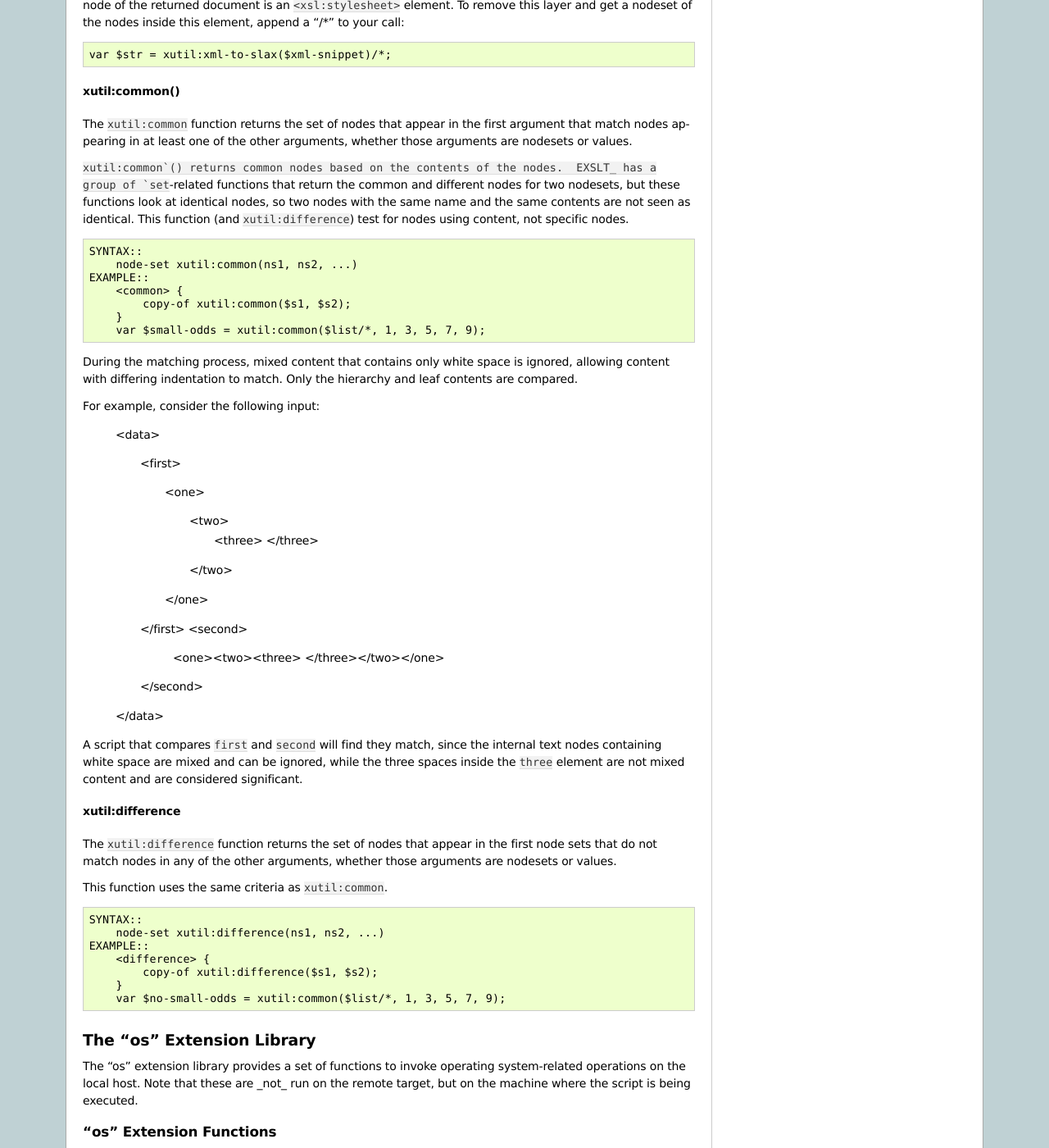
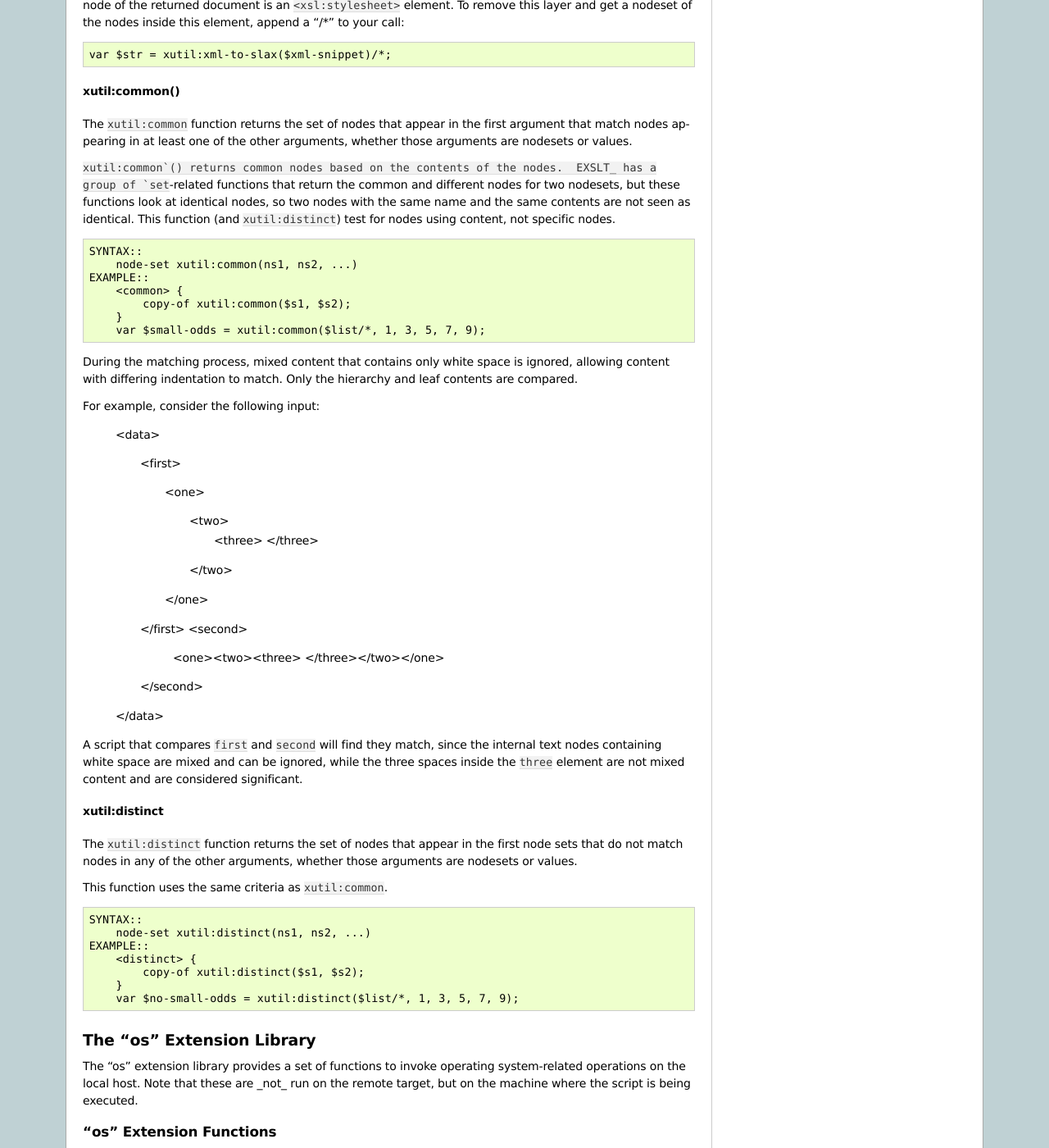
Before and after one commit to Juniper/libslax, a Sphinx documentation site: the page built from doc/extensions.rst, in a window 1280 px wide and 1400 px high, scrolled down 21710 px. Shown: the whole window at 82% size. Built offline with Sphinx 7.4.7, drawn with Linux system fonts in a browser that asks for light colours; some of the changed text lies outside the part shown.

Commit message:
replace some TABs that leaked in; rename xutil:difference to xutil:distinct;

```diff
--- a/doc/extensions.rst
+++ b/doc/extensions.rst
@@ -1303,7 +1303,7 @@ nodes.  EXSLT_ has a group of `set`-related functions that return the
 common and different nodes for two nodesets, but these functions look
 at identical nodes, so two nodes with the same name and the same
 contents are not seen as identical.  This function (and
-`xutil:difference`) test for nodes using content, not specific nodes.
+`xutil:distinct`) test for nodes using content, not specific nodes.
 
 .. _EXSLT: https://exslt.github.io/set/index.html
 
@@ -1312,9 +1312,9 @@ contents are not seen as identical.  This function (and
     SYNTAX::
         node-set xutil:common(ns1, ns2, ...)
     EXAMPLE::
-	<common> {
-	    copy-of xutil:common($s1, $s2);
-	}
+        <common> {
+            copy-of xutil:common($s1, $s2);
+        }
         var $small-odds = xutil:common($list/*, 1, 3, 5, 7, 9);
 
 During the matching process, mixed content that contains only white
@@ -1341,10 +1341,10 @@ since the internal text nodes containing white space are mixed and can
 be ignored, while the three spaces inside the `three` element are not
 mixed content and are considered significant.
 
-xutil:difference
+xutil:distinct
 ~~~~~~~~~~~~~~~~
 
-The `xutil:difference` function returns the set of nodes that appear
+The `xutil:distinct` function returns the set of nodes that appear
 in the first node sets that do not match nodes in any of the other
 arguments, whether those arguments are nodesets or values.
 
@@ -1353,12 +1353,12 @@ This function uses the same criteria as `xutil:common`.
 ::
 
     SYNTAX::
-        node-set xutil:difference(ns1, ns2, ...)
+        node-set xutil:distinct(ns1, ns2, ...)
     EXAMPLE::
-	<difference> {
-	    copy-of xutil:difference($s1, $s2);
-	}
-        var $no-small-odds = xutil:common($list/*, 1, 3, 5, 7, 9);
+        <distinct> {
+            copy-of xutil:distinct($s1, $s2);
+        }
+        var $no-small-odds = xutil:distinct($list/*, 1, 3, 5, 7, 9);
 
 The "os" Extension Library
 --------------------------
@@ -1619,7 +1619,7 @@ contains the following elements:
  group            Name of the owning group               N
  links            Number of hard links to this entry     N
  size             Number of bytes used by the entry      N
- date             Time and date of last modification	  N
+ date             Time and date of last modification     N
  entry            Directory contents                     N
 ================ ====================================== =======
 
```
